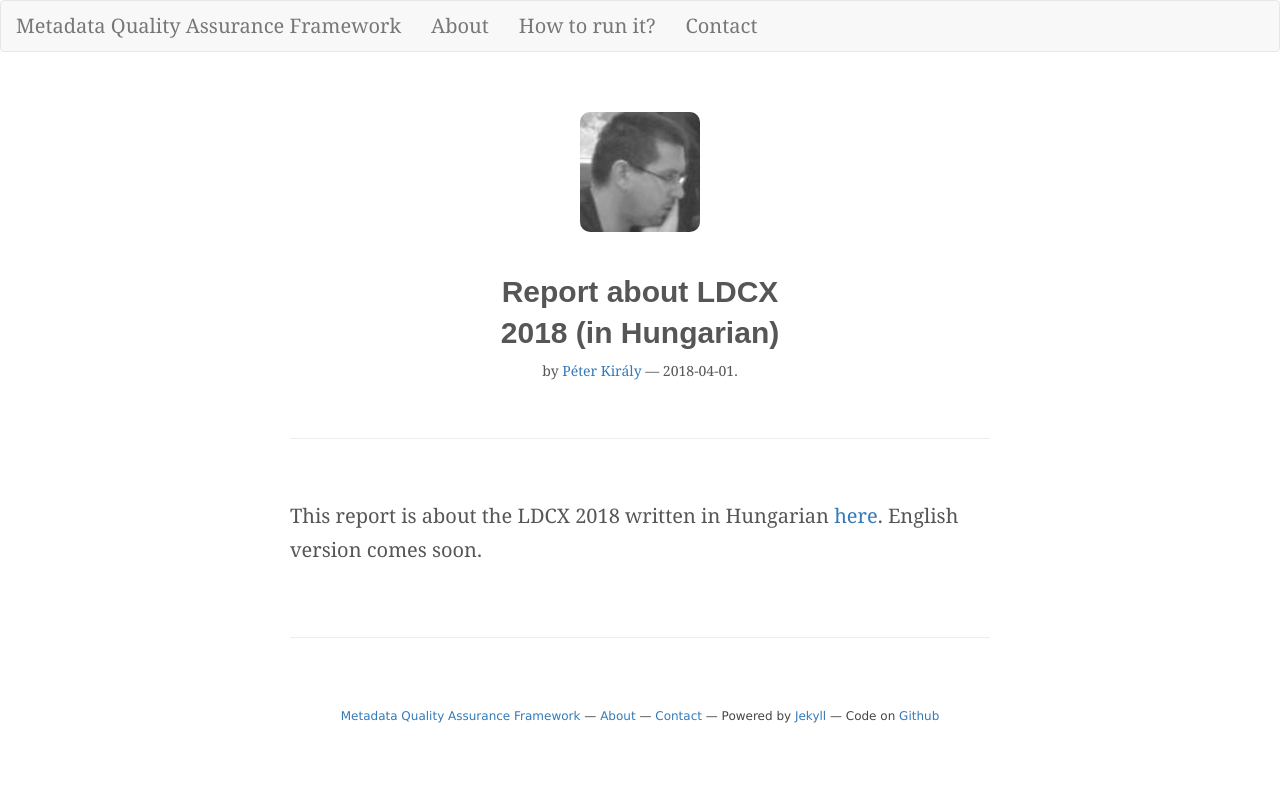
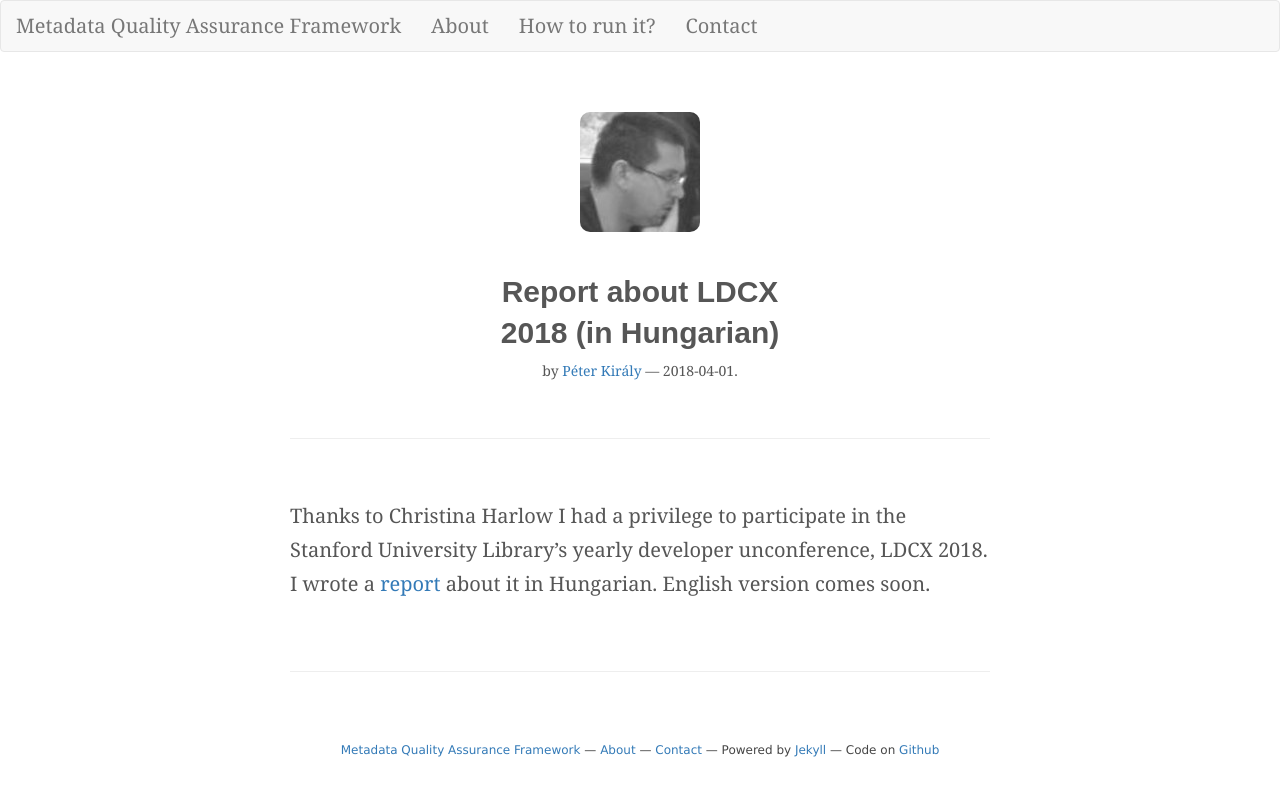
Before and after one commit to pkiraly/pkiraly.github.io, a Jekyll site: the page built from _posts/2018-04-01-ldcx-in-hungarian.md, in a window 1280 px wide. Shown: the top 796 px of the page. Built offline with Jekyll 4.4.1, drawn with Linux system fonts in a browser that asks for light colours; nearby versions of some CDN libraries; some web fonts are replaced; comment, search, counter and statistics services are not loaded.

Commit message:
LDCX report in Hungarian

```diff
--- a/_posts/2018-04-01-ldcx-in-hungarian.md
+++ b/_posts/2018-04-01-ldcx-in-hungarian.md
@@ -8,6 +8,6 @@ customjs:
  - http://pkiraly.github.io/js/table.js
 ---
 
-This report is about the LDCX 2018 written in Hungarian [here](http://pkiraly.github.io/ldcx-beszamolo.pdf). English version comes soon.
+Thanks to Christina Harlow I had a privilege to participate in the Stanford University Library's yearly developer unconference, LDCX 2018. I wrote a [report](http://pkiraly.github.io/ldcx-beszamolo.pdf) about it in Hungarian. English version comes soon.
 
 <!-- more -->
```
